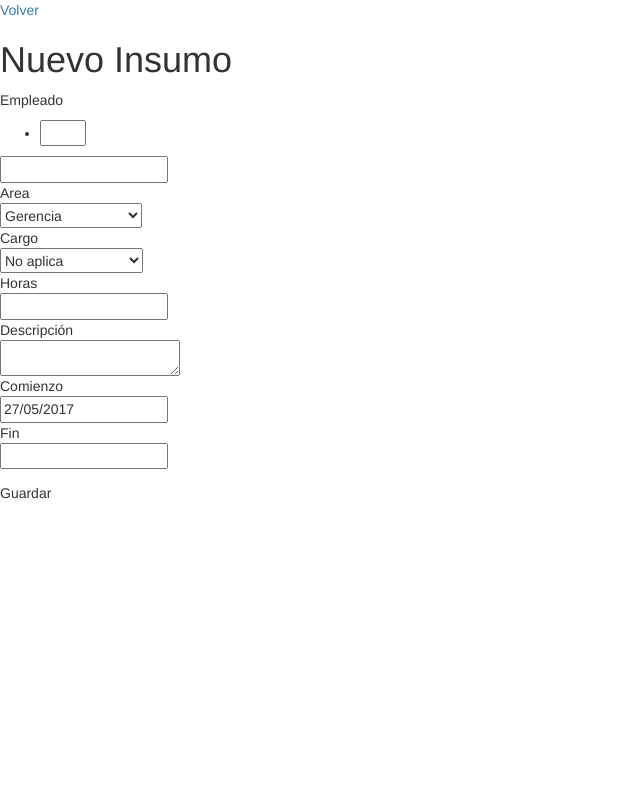
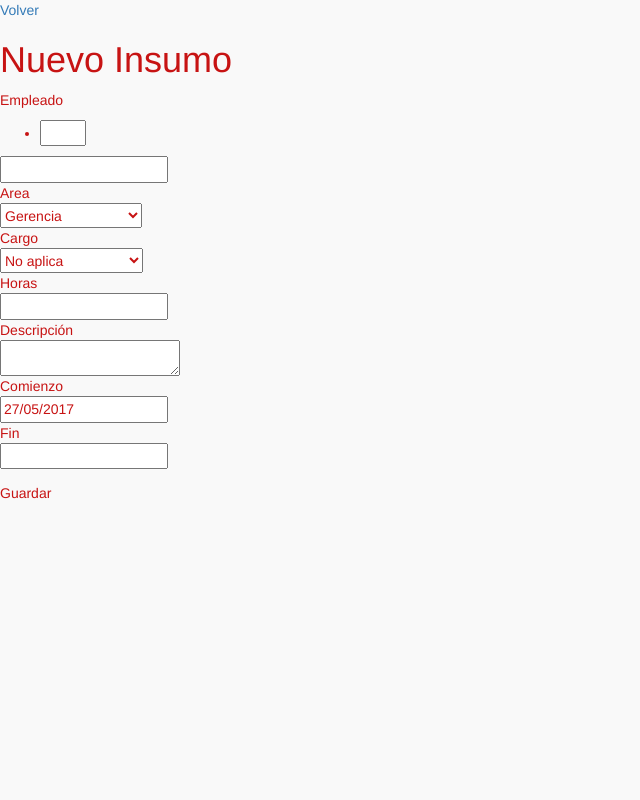
Before and after one commit to Proyectostock/RepoMek, a PHP site: page /formulario002.html in a window 1280 px wide. Shown: the whole page, without its empty margins (0-640 px from the left). Run offline with PHP 8.4, Linux system fonts and the light colour scheme.

Commit message:
Probando Fondo general

```diff
--- a/css/estilos.css
+++ b/css/estilos.css
@@ -1,3 +1,10 @@
+body {
+    font-family: "Helvetica Neue",Helvetica,Arial,sans-serif;
+    font-size: 14px;
+    line-height: 1.42857143;
+    color: #c71313;
+    background-color: #f9f9f9;
+}
 
 /*body {
     background-image: url('../img/fondo_plateado.jpg');
```
